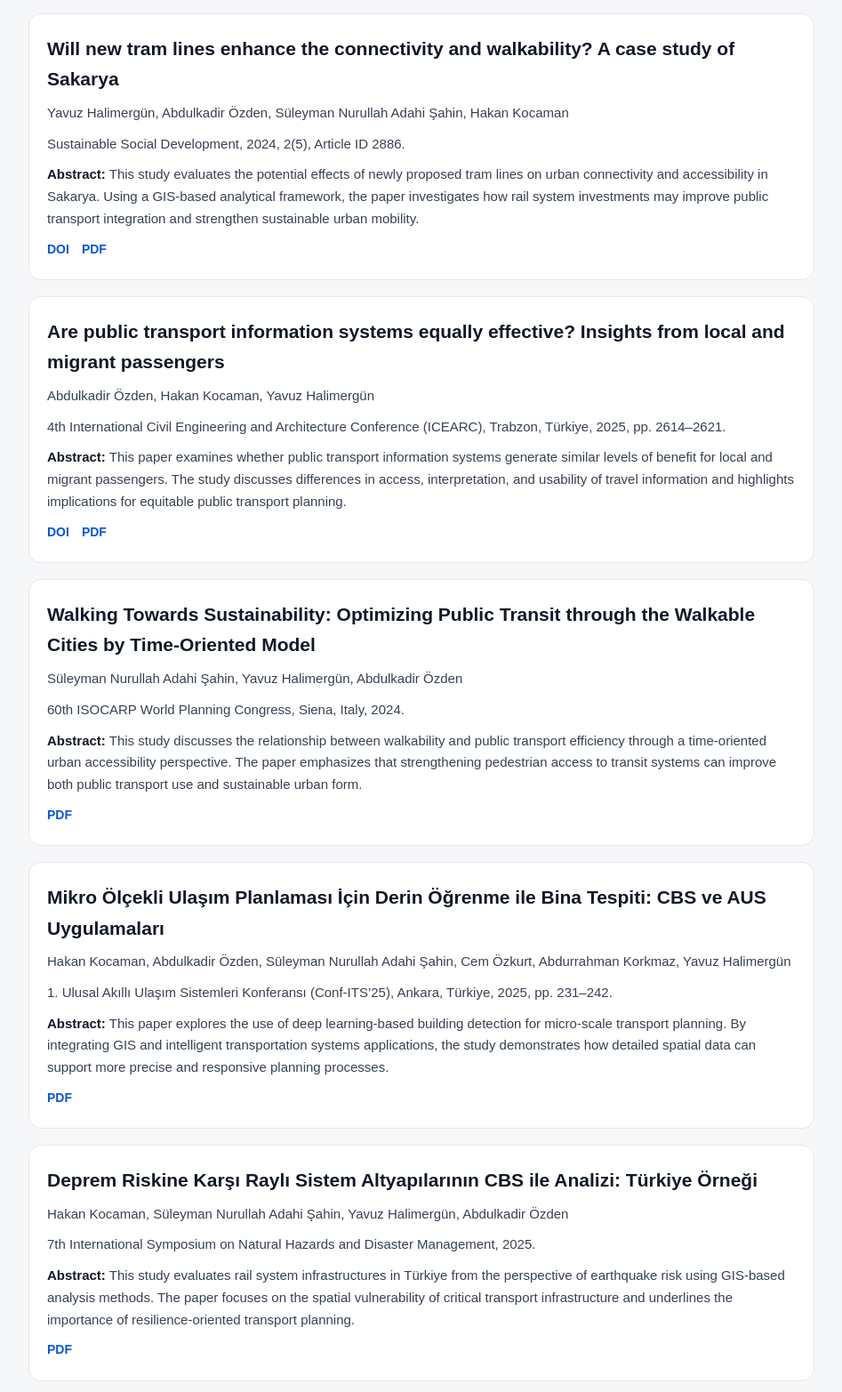
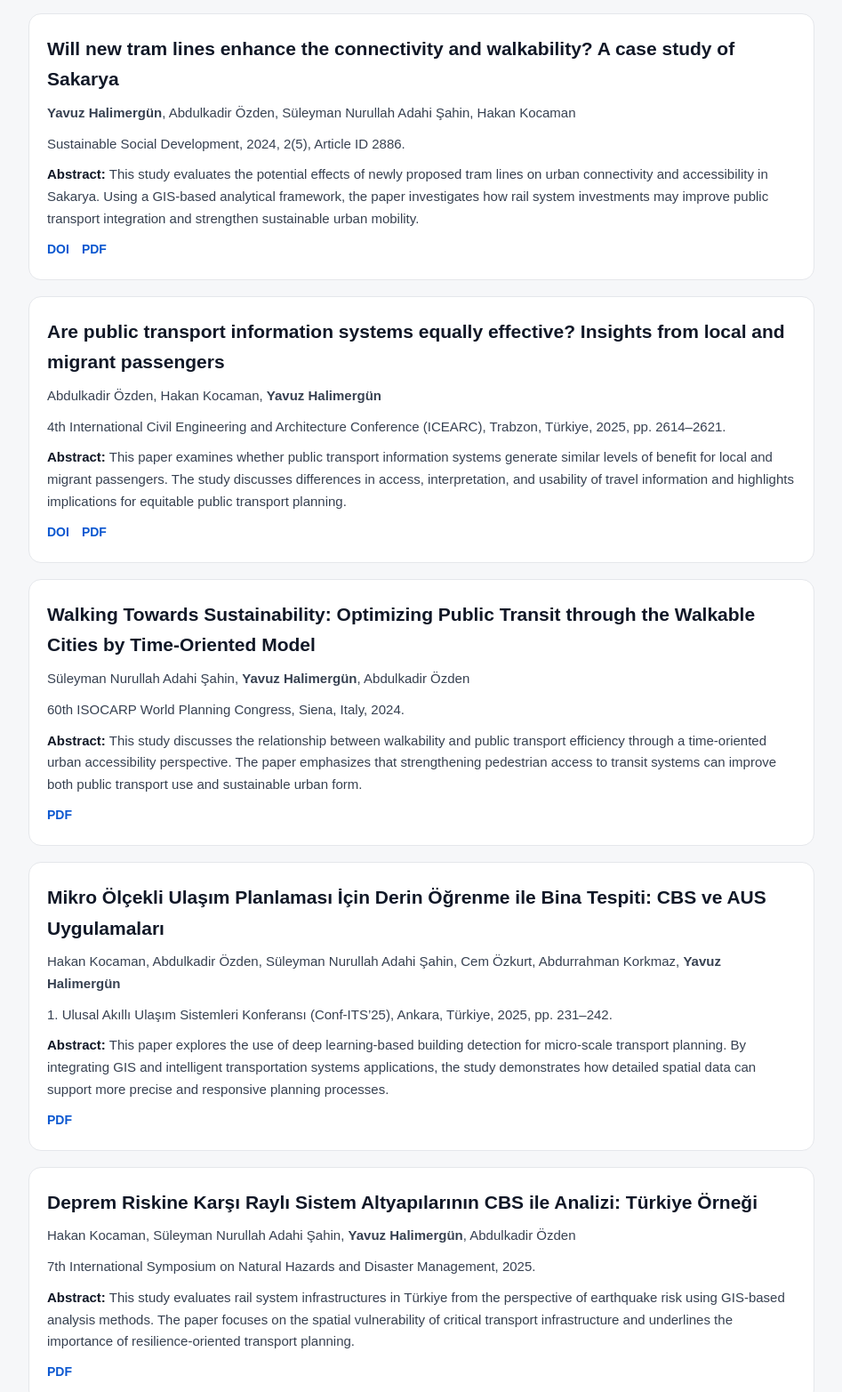
Before and after one commit to Yavuzcomtr/academic-publications, a plain HTML site: page index.html in a window 1280 px wide. Shown: the part 448-2013 px from the top of the page at 89% size, without its empty margins (166-1113 px from the left). Drawn offline with Linux system fonts and the light colour scheme.

Commit message:
Update index.html

```diff
--- a/index.html
+++ b/index.html
@@ -196,7 +196,7 @@
 
     <div class="paper">
       <div class="paper-title">Will new tram lines enhance the connectivity and walkability? A case study of Sakarya</div>
-      <div class="authors">Yavuz Halimergün, Abdulkadir Özden, Süleyman Nurullah Adahi Şahin, Hakan Kocaman</div>
+      <div class="authors"><strong>Yavuz Halimergün</strong>, Abdulkadir Özden, Süleyman Nurullah Adahi Şahin, Hakan Kocaman</div>
       <div class="journal">Sustainable Social Development, 2024, 2(5), Article ID 2886.</div>
       <div class="abstract"><strong>Abstract:</strong> This study evaluates the potential effects of newly proposed tram lines on urban connectivity and accessibility in Sakarya. Using a GIS-based analytical framework, the paper investigates how rail system investments may improve public transport integration and strengthen sustainable urban mobility.</div>
       <div class="links">
@@ -207,7 +207,7 @@
 
     <div class="paper">
       <div class="paper-title">Are public transport information systems equally effective? Insights from local and migrant passengers</div>
-      <div class="authors">Abdulkadir Özden, Hakan Kocaman, Yavuz Halimergün</div>
+      <div class="authors">Abdulkadir Özden, Hakan Kocaman, <strong>Yavuz Halimergün</strong></div>
       <div class="journal">4th International Civil Engineering and Architecture Conference (ICEARC), Trabzon, Türkiye, 2025, pp. 2614–2621.</div>
       <div class="abstract"><strong>Abstract:</strong> This paper examines whether public transport information systems generate similar levels of benefit for local and migrant passengers. The study discusses differences in access, interpretation, and usability of travel information and highlights implications for equitable public transport planning.</div>
       <div class="links">
@@ -218,7 +218,7 @@
 
     <div class="paper">
       <div class="paper-title">Walking Towards Sustainability: Optimizing Public Transit through the Walkable Cities by Time-Oriented Model</div>
-      <div class="authors">Süleyman Nurullah Adahi Şahin, Yavuz Halimergün, Abdulkadir Özden</div>
+      <div class="authors">Süleyman Nurullah Adahi Şahin, <strong>Yavuz Halimergün</strong>, Abdulkadir Özden</div>
       <div class="journal">60th ISOCARP World Planning Congress, Siena, Italy, 2024.</div>
       <div class="abstract"><strong>Abstract:</strong> This study discusses the relationship between walkability and public transport efficiency through a time-oriented urban accessibility perspective. The paper emphasizes that strengthening pedestrian access to transit systems can improve both public transport use and sustainable urban form.</div>
       <div class="links">
@@ -228,7 +228,7 @@
 
     <div class="paper">
       <div class="paper-title">Mikro Ölçekli Ulaşım Planlaması İçin Derin Öğrenme ile Bina Tespiti: CBS ve AUS Uygulamaları</div>
-      <div class="authors">Hakan Kocaman, Abdulkadir Özden, Süleyman Nurullah Adahi Şahin, Cem Özkurt, Abdurrahman Korkmaz, Yavuz Halimergün</div>
+      <div class="authors">Hakan Kocaman, Abdulkadir Özden, Süleyman Nurullah Adahi Şahin, Cem Özkurt, Abdurrahman Korkmaz, <strong>Yavuz Halimergün</strong></div>
       <div class="journal">1. Ulusal Akıllı Ulaşım Sistemleri Konferansı (Conf-ITS’25), Ankara, Türkiye, 2025, pp. 231–242.</div>
       <div class="abstract"><strong>Abstract:</strong> This paper explores the use of deep learning-based building detection for micro-scale transport planning. By integrating GIS and intelligent transportation systems applications, the study demonstrates how detailed spatial data can support more precise and responsive planning processes.</div>
       <div class="links">
@@ -238,7 +238,7 @@
 
     <div class="paper">
       <div class="paper-title">Deprem Riskine Karşı Raylı Sistem Altyapılarının CBS ile Analizi: Türkiye Örneği</div>
-      <div class="authors">Hakan Kocaman, Süleyman Nurullah Adahi Şahin, Yavuz Halimergün, Abdulkadir Özden</div>
+      <div class="authors">Hakan Kocaman, Süleyman Nurullah Adahi Şahin, <strong>Yavuz Halimergün</strong>, Abdulkadir Özden</div>
       <div class="journal">7th International Symposium on Natural Hazards and Disaster Management, 2025.</div>
       <div class="abstract"><strong>Abstract:</strong> This study evaluates rail system infrastructures in Türkiye from the perspective of earthquake risk using GIS-based analysis methods. The paper focuses on the spatial vulnerability of critical transport infrastructure and underlines the importance of resilience-oriented transport planning.</div>
       <div class="links">
```
